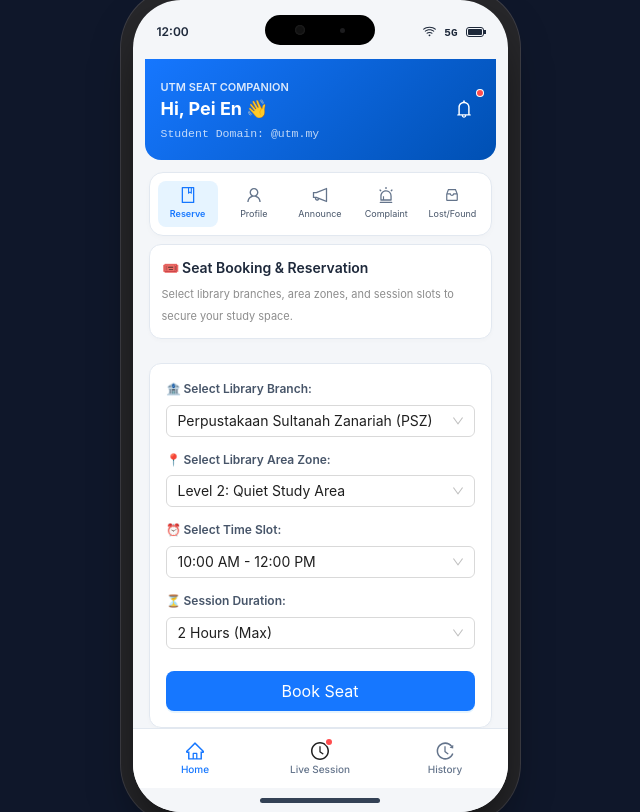
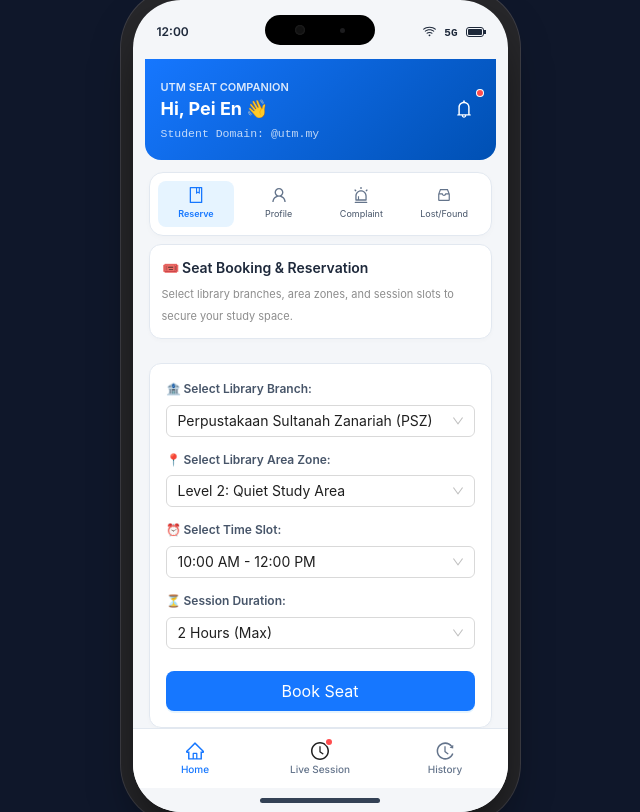
Before and after one commit to lokepeien/LibraryGo-prototype, a React (Vite) app in the folder frontend-mobile/: page / in a window 1280 px wide. Shown: the whole page, without its empty margins (320-960 px from the left). Built offline with nearby package versions, Linux system fonts and the light colour scheme.

Commit message:
remove annouce

```diff
--- a/frontend-mobile/src/components/HomeDashboard.jsx
+++ b/frontend-mobile/src/components/HomeDashboard.jsx
@@ -1,12 +1,11 @@
 import React, { useState } from 'react';
 import { Card, Button, Badge, Space } from 'antd';
-import { BellOutlined, UserOutlined, BookOutlined, NotificationOutlined, AlertOutlined, InboxOutlined } from '@ant-design/icons';
+import { BellOutlined, UserOutlined, BookOutlined, AlertOutlined, InboxOutlined } from '@ant-design/icons';
 import { Typography } from 'antd';
 
 // Import all sub-functions
 import PersonalDashboard from './PersonalDashboard';
 import ReserveSeat from './ReserveSeat';
-import ViewAnnouncements from './ViewAnnouncements';
 import SubmitComplaint from './SubmitComplaint';
 import ViewLostFound from './ViewLostFound';
 
@@ -34,7 +33,7 @@ export default function HomeDashboard({
   handleConfirmReservation
 }) {
   // Sub-navigation state inside the first page landing launchpad:
-  // 'book' (Reserve) | 'dash' (Dashboard) | 'news' (Announcements) | 'issue' (Complaint) | 'lost' (Lost & Found)
+  // 'book' (Reserve) | 'dash' (Dashboard) | 'issue' (Complaint) | 'lost' (Lost & Found)
   // Default to 'book' (Reserve Seat) so it stays in front as previously requested!
   const [subTab, setSubTab] = useState('book');
 
@@ -68,8 +67,6 @@ export default function HomeDashboard({
             formatTimer={formatTimer}
           />
         );
-      case 'news':
-        return <ViewAnnouncements />;
       case 'issue':
         return <SubmitComplaint student={student} />;
       case 'lost':
@@ -108,7 +105,7 @@ export default function HomeDashboard({
       <div style={{ padding: '0 4px' }}>
         <div style={{
           display: 'grid',
-          gridTemplateColumns: 'repeat(5, 1fr)',
+          gridTemplateColumns: 'repeat(4, 1fr)',
           gap: 6,
           background: '#ffffff',
           padding: 8,
@@ -151,24 +148,6 @@ export default function HomeDashboard({
           >
             <UserOutlined style={{ color: subTab === 'dash' ? '#1677ff' : '#64748b', fontSize: '16px', marginBottom: 4 }} />
             <Text strong={subTab === 'dash'} style={{ fontSize: '9px', color: subTab === 'dash' ? '#1677ff' : '#475569' }}>Profile</Text>
-          </div>
-
-          {/* Announcements segment */}
-          <div
-            onClick={() => setSubTab('news')}
-            style={{
-              display: 'flex',
-              flexDirection: 'column',
-              alignItems: 'center',
-              cursor: 'pointer',
-              padding: '6px 2px',
-              borderRadius: 8,
-              backgroundColor: subTab === 'news' ? '#e6f4ff' : 'transparent',
-              transition: 'all 0.2s ease'
-            }}
-          >
-            <NotificationOutlined style={{ color: subTab === 'news' ? '#1677ff' : '#64748b', fontSize: '16px', marginBottom: 4 }} />
-            <Text strong={subTab === 'news'} style={{ fontSize: '9px', color: subTab === 'news' ? '#1677ff' : '#475569' }}>Announce</Text>
           </div>
 
           {/* Submit Complaint segment */}
```
